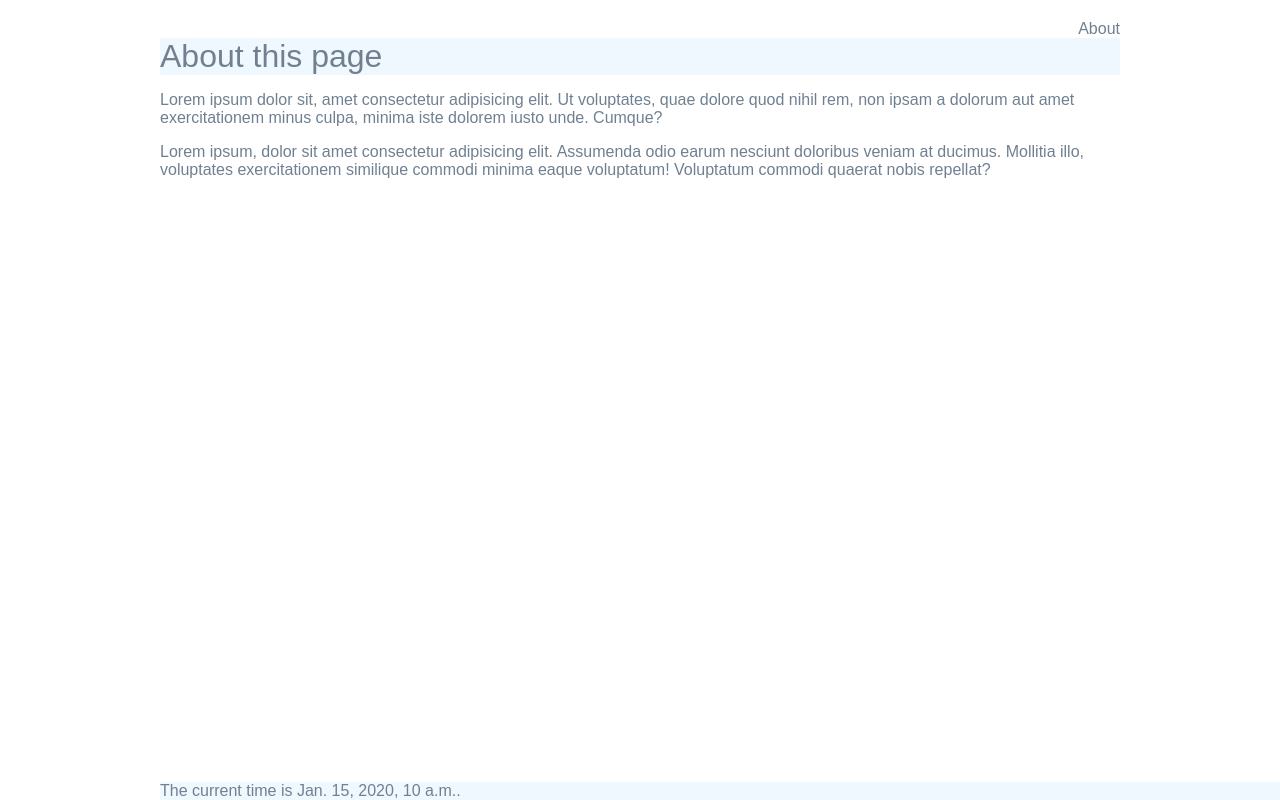
After one commit to realJimJin/cs412, a Django app: template quotes/templates/quotes/about.html in a window 1280 px wide. The commit adds this page. Run offline with Django 5.2, Linux system fonts and the light colour scheme; the template is opened without the code that fills it: most values are stand-ins (such as "Sample title", 1, 10 or a date in 2020).

Commit message:
updated urls.py and added static file, also updated html templates

```diff
--- a/cs412/urls.py
+++ b/cs412/urls.py
@@ -16,8 +16,12 @@ Including another URLconf
 """
 from django.contrib import admin
 from django.urls import path, include
+from django.conf.urls.static import static
+from django.conf import settings
 
 urlpatterns = [
     path('admin/', admin.site.urls),
     path('quotes/', include ('quotes.urls') ),
 ]
+
+urlpatterns += static(settings.STATIC_URL, document_root=settings.STATIC_ROOT)
--- /dev/null
+++ b/quotes/templates/quotes/about.html
@@ -0,0 +1,13 @@
+<!-- quotes/templates/quotes/about.html -->
+{% extends 'quotes/base.html' %}
+
+{% block content %}
+    <h1>About this page</h1>
+
+    <p>
+    Lorem ipsum dolor sit, amet consectetur adipisicing elit. Ut voluptates, quae dolore quod nihil rem, non ipsam a dolorum aut amet exercitationem minus culpa, minima iste dolorem iusto unde. Cumque?
+    </p>
+    <p>
+    Lorem ipsum, dolor sit amet consectetur adipisicing elit. Assumenda odio earum nesciunt doloribus veniam at ducimus. Mollitia illo, voluptates exercitationem similique commodi minima eaque voluptatum! Voluptatum commodi quaerat nobis repellat?
+    </p>
+{% endblock %}
--- a/quotes/templates/quotes/base.html
+++ b/quotes/templates/quotes/base.html
@@ -1,20 +1,22 @@
+<!-- quotes/templates/quotes/base.html -->
+
+{% load static %}
 <html>
+    <head>
+        <title>Hello, world!</title>
+        <link rel="stylesheet" href="{% static 'styles.css' %}">
+    </head>
+    <body>
+        <nav>
+            <li><a href="{% url 'about_page' %}">About</a></li>
+        </nav>
 
-  <head>
-   <title> Hello, world!</title>
-  </head>
+        <!-- put page specific content here  -->
+         {% block content %}
+         {% endblock %}
 
-  <body>
-   <h1> Hello, world!</h1>
-
-   <p>
-   Lorem ipsum dolor sit, amet consectetur adipisicing elit.
-   </p>
-
-  <p>
-  Lorem ipsum, dolor sit amet consectetur adipisicing elit.
-  </p>
-
-</body>
-
+        <footer>
+            The current time is {{time}}.  <br>
+        </footer>
+    </body>
 </html>
--- a/quotes/urls.py
+++ b/quotes/urls.py
@@ -7,5 +7,5 @@ from . import views
 
 urlpatterns = [
  #path(r'', views.home, name="home"),
- path(r'', views.base, name="base"),
+ path(r'about', views.about, name="about_page"),
 ]
--- /dev/null
+++ b/static/styles.css
@@ -0,0 +1,228 @@
+body {
+    background-color: #fff;
+    color: slategray;
+    font-family: arial;
+}
+
+h1,h2,h3,h4,h5{
+    font-weight: normal;
+    background:aliceblue;
+    margin: 0;
+}
+
+a, a:visited {
+    color: slategrey;
+    text-decoration: none;
+}
+
+a:hover {
+    color: darkblue;
+    text-decoration: none;
+    background-color: white;
+    /* font-weight: bold; */
+}
+
+body {
+    max-width: 960px;
+    margin: 20px auto;
+    padding: 20px auto;
+}
+
+header {
+    width: 100%;
+    display: grid;
+    grid-template-columns: 1fr 1fr;
+    background:aliceblue;
+    /* position: fixed; */
+    top: 0px;
+    z-index: 999;
+    /* padding-right: 50px auto; */
+}
+
+footer {
+    width: 100%;
+    background:aliceblue;
+    position: fixed;
+    bottom: 0px;
+}
+
+
+.wrapper {              /* centering and margin around whole wrapper element */
+    border: 2px solid;
+    max-width: 100%;
+    position: relative;
+    top: 50px;
+    scroll-padding-top: 100px;
+    /* scroll-padding-bottom: 100px; */
+    padding-bottom: 50px;
+
+    /* top:100px; */
+    /* bottom: 100px; */
+}
+
+
+div.wrapper h1 {
+    text-align: center;
+    color: darkblue;
+    margin: 10px auto;
+    font-size: 2.4 em;
+
+}
+
+div.wrapper h2 {
+    text-align: left;
+    color: darkblue;
+    margin: 5px auto;
+    font-size: 2 em;
+}
+
+
+section {
+    border: 2px solid darkblue;    /* border around each event */
+    position: relative;
+    padding-bottom: 4px;
+}
+
+
+nav {
+    justify-self: end;
+    background: none;
+    color: darkblue;
+    /* border: 1px solid; */
+}
+
+nav li {
+    display: inline-block;
+    margin-left: 20px;
+}
+
+nav button {
+    background: none;
+    color: slategray;
+    font-family: Arial;
+    cursor: pointer;
+    border: 0;
+    font-size: 1.2 em;
+}
+
+.table {
+    display: table;
+    width: 100%;
+    table-layout: fixed;
+}
+
+
+.table-head {
+    border: 1px dashed darkblue;    /*border around each row */
+    display: table-row;
+    font-size: 1.2em;
+}
+
+.table-head .detail {
+    display: table-cell;
+    color:darkblue;
+    font-weight: bold;
+    background-color: white;
+    padding: 5px;
+    position: relative;
+
+}
+
+.row  {
+    display: table-row;
+    border: 1px dashed darkblue;    /*border around each row */
+    background-color: white;
+}
+
+
+.row .detail {
+    color:darkblue;
+    display: table-cell;
+
+    padding: 5px;
+}
+
+.row .detail img {
+    max-height: 75px;
+    align-content: right;
+}
+
+/* must have no space before :hover */
+.row:hover {
+    background-color: aliceblue;
+    border: 1px solid;
+}
+
+.form {
+    margin-top: 10px;
+    /* border: 2px solid darkblue; */
+    padding: 10px;
+}
+
+/* style the forms with class form */
+.form input, .form textarea, .form select {
+    display: block;
+    margin: 5px 0 0 0;
+    padding: 5px;
+}
+
+/* style the submit button ; didn't quite work?? */
+.form input [type="submit"] {
+    background: slategray;
+    border: 0;
+    color: fff;
+    font-size: 1.2em;
+    border-radius: 4px;
+    margin: 5px 0;
+}
+
+
+/* style the help text in the forms */
+.helptext, .helptext.ul {
+    margin-top: 0 auto;
+    bottom: 20px;
+    color: #bbb;
+    font-size: 0.9em;
+}
+
+/* style the error list in the forms validation */
+.errorlist li {
+    padding: 10px;
+    list-style-type: none;
+    border: 1px solid crimson;
+    color: crimson;
+    margin: 10px 0;
+}
+
+
+.errorlist {
+    padding: 0px;
+}
+
+
+/* responsive styles when width is less than 1400px */
+@media screen and (max-width: 560px) {
+    header h1 {
+        size: 0.8em;
+    }
+
+    nav li {
+        display: block;
+        margin-left: 0px;
+        font-size: 14px;
+        width: 100%;
+    }
+
+    nav button {
+        background: none;
+        color: slategray;
+        font-family: Arial;
+        cursor: pointer;
+        border: 0;
+        font-size: 20px;
+    }
+    /* on mobile, display image as max 95% of available width*/
+    img {
+        max-width: 95%;
+    }
+}
```
Also changed, not shown: cs412/settings.py (+9 -0 lines), quotes/views.py (+10 -0 lines).
